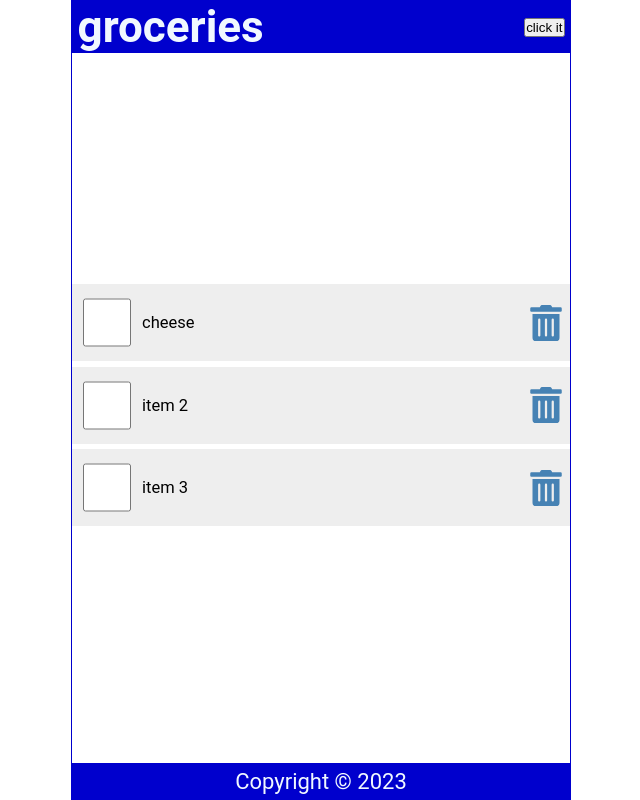
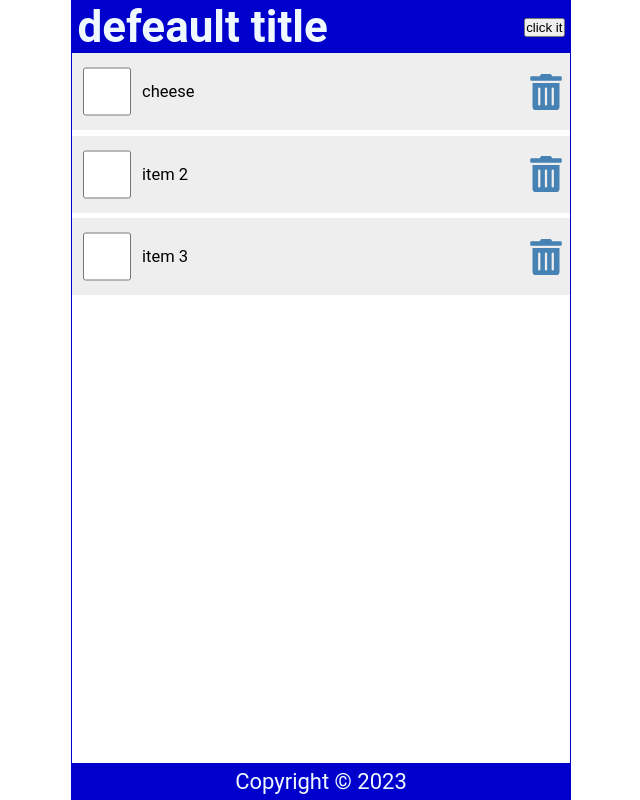
Before and after one commit to beelzekamibub/react_course, a React (Create React App) app: page / in a window 1280 px wide. Shown: the whole page, without its empty margins (319-959 px from the left). Built offline with nearby package versions, Linux system fonts and the light colour scheme.

Commit message:
default parameters in react

```diff
--- a/package.json
+++ b/package.json
@@ -36,5 +36,8 @@
       "last 1 firefox version",
       "last 1 safari version"
     ]
+  },
+  "devDependencies": {
+    "@wixc3/react-board": "^2.1.3"
   }
 }
--- a/src/App.js
+++ b/src/App.js
@@ -5,7 +5,8 @@ import Footer from './Footer';
 function App() {
   return (
     <div className="App">
-      <Header ></Header>
+      {/* <Header title="Groceries list"></Header> */}
+      <Header></Header>
       <Content></Content>
       <Footer></Footer>
     </div>
--- a/src/Header.js
+++ b/src/Header.js
@@ -1,6 +1,6 @@
 import React from 'react'
 
-export default function Header() {
+export default function Header({title}) {
     const headerStyle={
         backgroundColor:'mediumorchid', color:'white'
     };
@@ -8,10 +8,13 @@ export default function Header() {
       console.log(e);
     }
   return (
-    // <header style={headerStyle}>
     <header>
-        <h1 onDoubleClick={handleClick}>groceries</h1>
+        <h1 onDoubleClick={handleClick}>{title}</h1>
         <button onClick={(e)=>{handleClick(e)}}> click it </button>
     </header>
   )
 }
+
+Header.defaultProps={
+  title: "defeault title"
+}
--- a/src/index.css
+++ b/src/index.css
@@ -44,7 +44,7 @@ main {
   display: flex;
   flex-direction: column;
   flex-grow: 1;
-  justify-content: center;
+  justify-content: flex-start;
   align-items: center;
   overflow-y: auto;
 }
```
Also changed, not shown: 1 other file (tests, documents, lock files or other folders).
